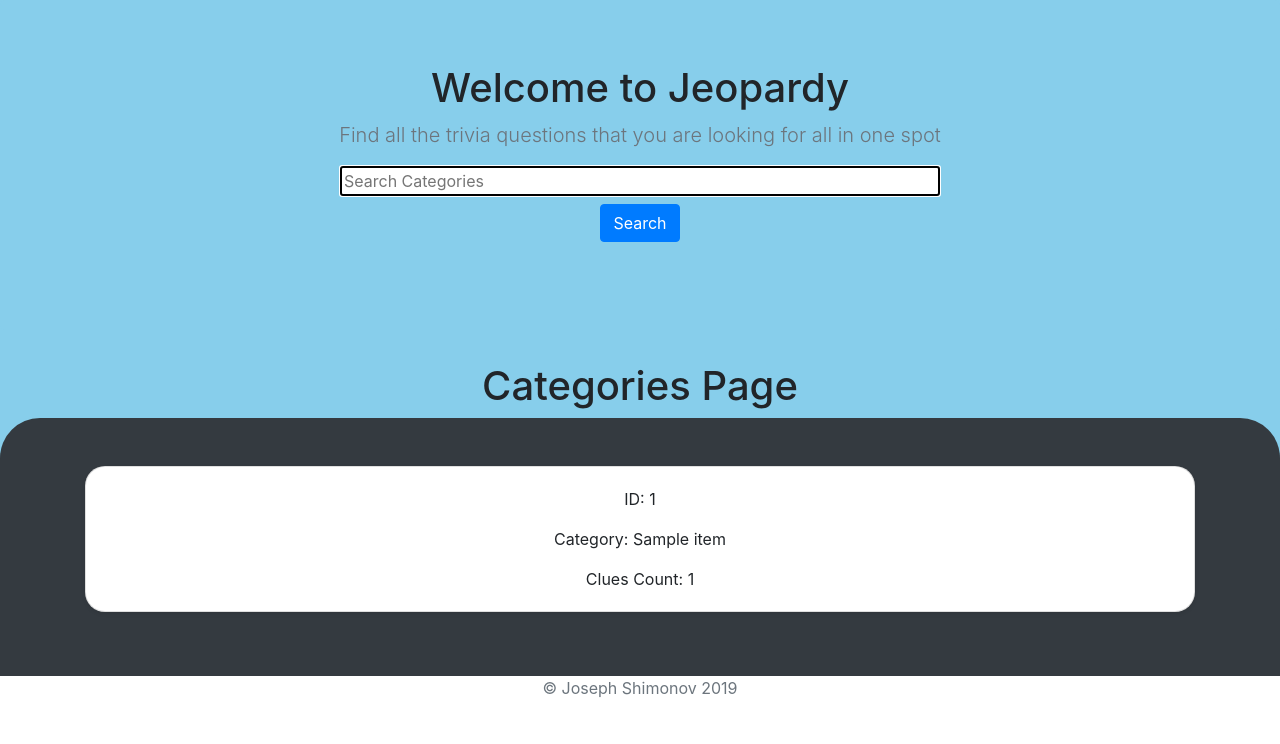
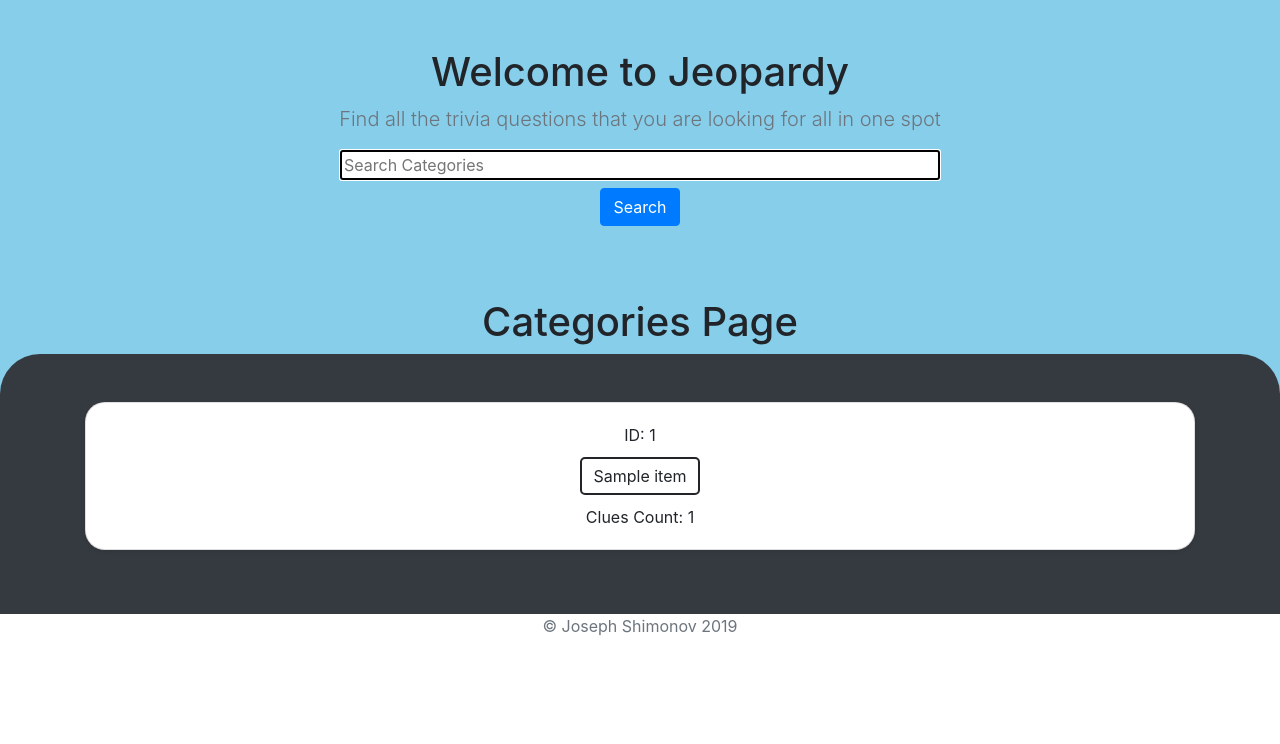
Before and after one commit to JShimonov/Capital-One-App, a Django app: page /categories/ in a window 1280 px wide. Shown: the part 56-800 px from the top of the page. Run offline with Django 3.2, Linux system fonts and the light colour scheme; tables that the repository leaves empty hold one stand-in row (values such as "Sample post"); a database or web service that is not in the repository returns one stand-in record (values such as "Sample title"); data that the repository does not hold is empty; some libraries are stand-ins or nearby versions.

Commit message:
working on categories page

```diff
--- a/trivia/templates/trivia/base.html
+++ b/trivia/templates/trivia/base.html
@@ -39,7 +39,7 @@
 
   <main role="main" style="background-color:skyblue">
 
-    <section class="jumbotron text-center" style="background-color:skyblue">
+    <section class="jumbotron text-center" style="background-color: skyblue; margin-bottom: 0px; padding-bottom: 48px; padding-top: 48px;">
       <div class="container">
         <h1 class="jumbotron-heading">Welcome to Jeopardy</h1>
         <p class="lead text-muted">Find all the trivia questions that you are looking for all in one spot</p>
--- a/trivia/templates/trivia/categories.html
+++ b/trivia/templates/trivia/categories.html
@@ -1,6 +1,7 @@
 {% extends "trivia/base.html" %}
 
 {% block content %}
+
   <h1 style="text-align:center">Categories Page</h1>
 
   <div class="album py-5 bg-dark" style="border-radius:40px 40px 0px 0px">
@@ -8,12 +9,12 @@
         <!-- categories: id, title, clues_count-->
         {% for categ in categories %}
 
-          <div class="card mb-3 shadow-sm" style="border-radius:20px">
+          <div class="card mb-3 shadow-sm" style="border-radius:20px; text-align:center;">
             <div class="card-body">
-              <p class="card-text" style="text-align:center">ID: {{ categ.id }}</p>
-              <p class="card-text" style="text-align:center">Category: {{ categ.title }}</p>
+              <p class="card-text" style="margin-bottom:10px;">ID: {{ categ.id }}</p>
+                <a href="{% url 'trivia-listcategory' %}" class="btn" style="outline: auto; outline-width: 1px;">{{ categ.title }}</a>
 
-              <p class="card-text" style="text-align:center">Clues Count: {{ categ.clues_count }}</p>
+              <p class="card-text" style="margin-top:10px;">Clues Count: {{ categ.clues_count }}</p>
             </div>
           </div>
 
@@ -23,5 +24,3 @@
 
 
 {% endblock content %}
-
-<a href="{% url 'trivia-home' %}">Return to Home Page</a>
--- a/trivia/templates/trivia/home.html
+++ b/trivia/templates/trivia/home.html
@@ -13,7 +13,7 @@
                   <p class="card-text" style="text-align:center">ID: {{ triv.id }}</p>
                   <p class="card-text" style="text-align:center">Trivia Question: {{ triv.question }}</p>
 
-                  <p class="card-text" style="text-align:center">Show Answer</p>
+                  <p class="show-text" style="text-align:center">Show Answer</p>
                   <p class="card-text" style="text-align:center">Answer: {{ triv.answer }}</p>
                 </div>
               </div>
--- a/trivia/templates/trivia/listcategory.html
+++ b/trivia/templates/trivia/listcategory.html
@@ -5,6 +5,6 @@
     <title></title>
   </head>
   <body>
-    <h1>this is the categories page</h1>
+    <h1>this page will show you tivia based on the category that you chose</h1>
   </body>
 </html>
--- a/trivia/urls.py
+++ b/trivia/urls.py
@@ -5,5 +5,6 @@
     path('', views.home, name='trivia-home'),
     path('about/', views.about, name='trivia-about'),
     path('categories/', views.categories, name='trivia-categories'),
+    path('categories/results', views.listcategory, name='trivia-listcategory'),
     path('results/', views.results, name='trivia-results'),
 ]
--- a/trivia/views.py
+++ b/trivia/views.py
@@ -25,7 +25,8 @@
 def results(request):
     return render(request, 'trivia/results.html')
 
-
+def listcategory(request):
+    return render(request, 'trivia/listcategory.html')
 
 def about(request):
     return render(request, 'trivia/about.html')
```
Also changed, not shown: trivia/templates/sheets/main.css (+5 -2 lines), trivia/templates/trivia/results.html (+7 -1 lines).
